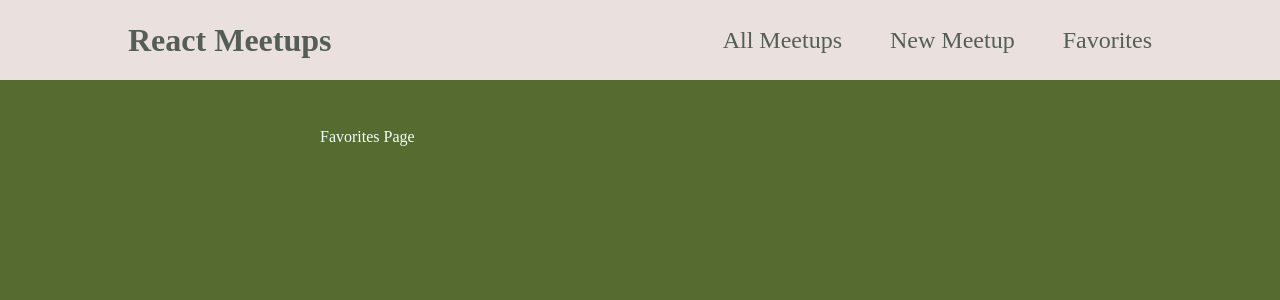
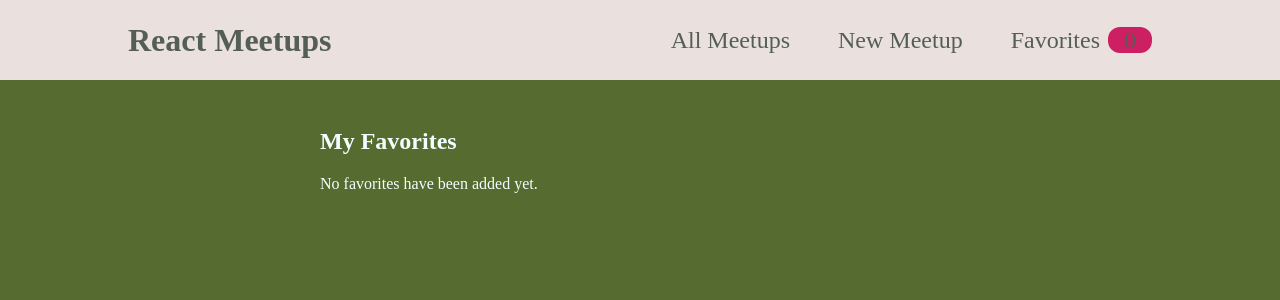
Before and after one commit to texas2pugs/meetups-reactjs, a React (Create React App) app: page /favorites in a window 1280 px wide. Shown: the top 300 px of the page. Built offline with nearby package versions, Linux system fonts and the light colour scheme; a web font is replaced by a local one.

Commit message:
Displaying favorites and badge

```diff
--- a/src/components/layout/MainNavigation.js
+++ b/src/components/layout/MainNavigation.js
@@ -1,8 +1,12 @@
+import { useContext } from 'react';
 import { Link } from 'react-router-dom';
 
 import classes from './MainNavigation.module.css';
+import FavoritesContext from '../../store/favorites-context';
 
 function MainNavigation() {
+  const favoritesCtx = useContext(FavoritesContext);
+
   return (
     <header className={classes.header}>
       <div className={classes.logo}>React Meetups</div>
@@ -15,7 +19,12 @@
             <Link to="/new-meetup">New Meetup</Link>
           </li>
           <li>
-            <Link to="/favorites">Favorites</Link>
+            <Link to="/favorites">
+              Favorites
+              <span className={classes.badge}>
+                {favoritesCtx.totalFavorites}
+              </span>
+            </Link>
           </li>
         </ul>
       </nav>
--- a/src/pages/Favorites.js
+++ b/src/pages/Favorites.js
@@ -1,5 +1,25 @@
+import { useContext } from 'react';
+
+import FavoritesContext from '../store/favorites-context';
+import MeetupList from '../components/meetups/MeetupList';
+
 function FavoritesPage() {
-  return <div>Favorites Page</div>;
+  const favoritesCtx = useContext(FavoritesContext);
+
+  let content;
+
+  if (favoritesCtx.totalFavorites === 0) {
+    content = <p>No favorites have been added yet.</p>;
+  } else {
+    content = <MeetupList meetups={favoritesCtx.favorites} />;
+  }
+
+  return (
+    <section>
+      <h1>My Favorites</h1>
+      {content}
+    </section>
+  );
 }
 
 export default FavoritesPage;
```
